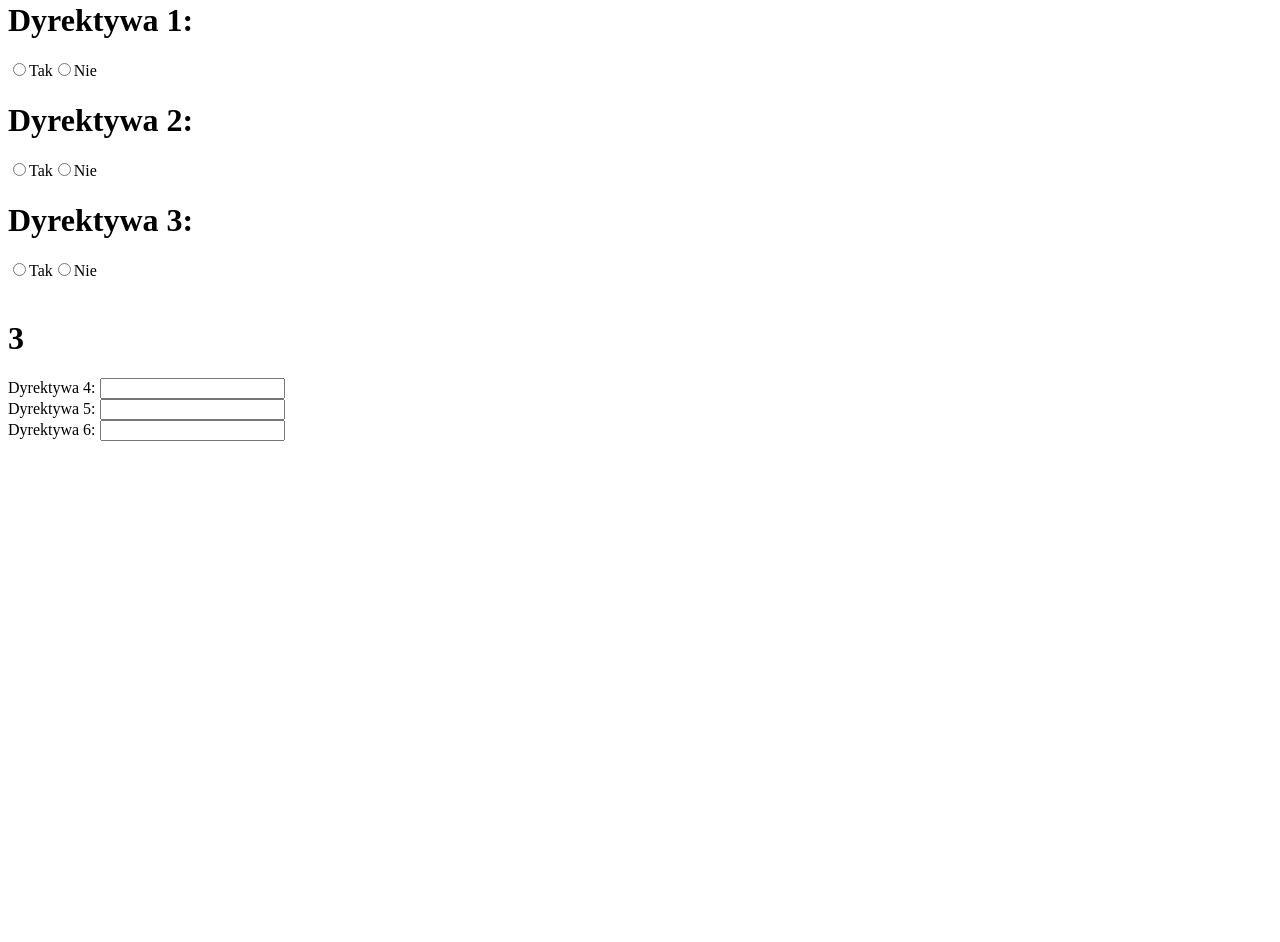
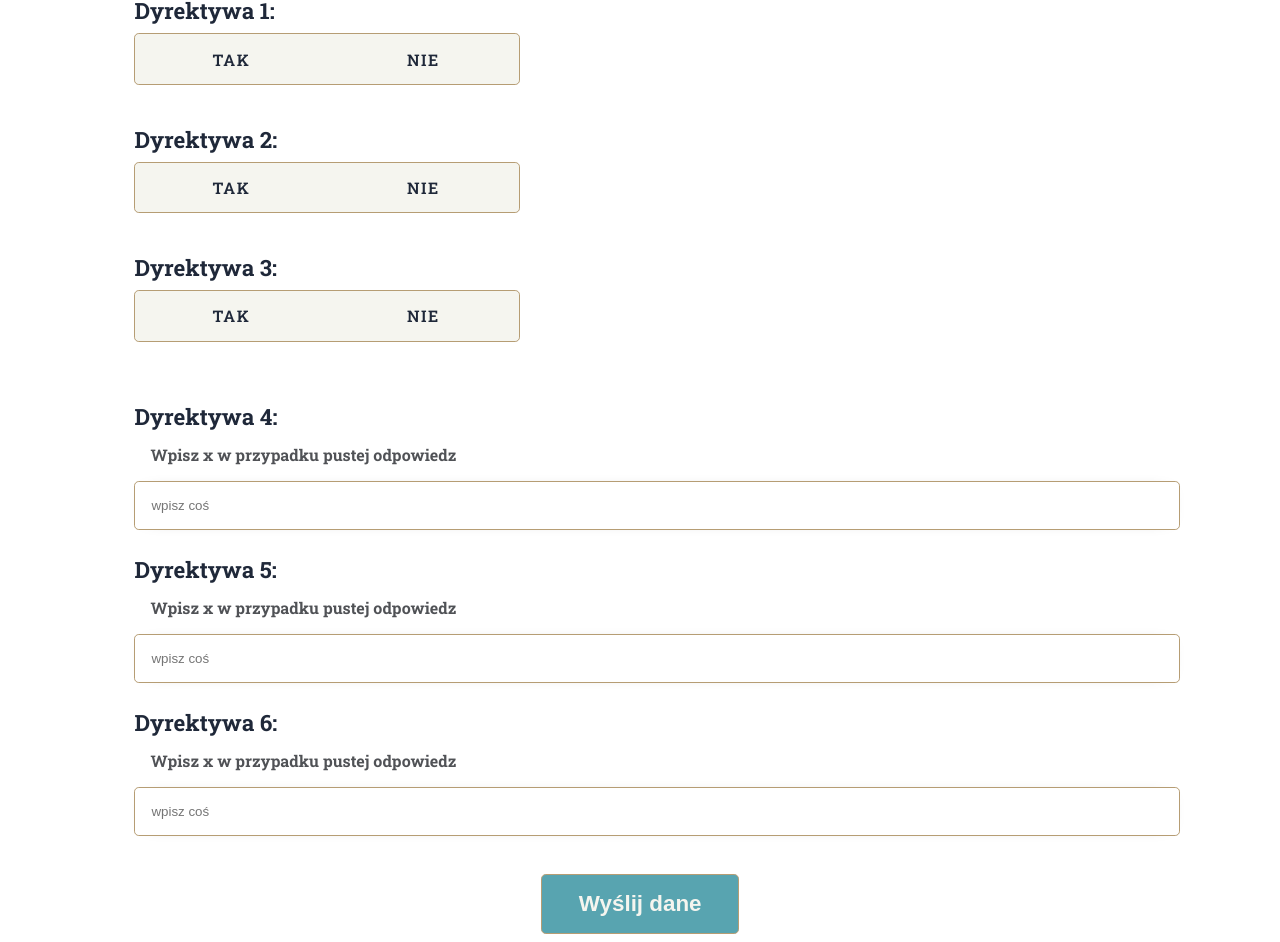
Before and after one commit to estwestminimu/python-projekt, a React (Vite) app in the folder frontend/python-front/: page / in a window 1280 px wide. Shown: the part 497-1439 px from the top of the page. Before the commit the page ends 946 px from the top, so only its background shows below. Built offline with nearby package versions, Linux system fonts and the light colour scheme.

Commit message:
Front dodanie scss poprawa walidacji inputów reakcja na input użytkownika

```diff
--- a/frontend/python-front/package.json
+++ b/frontend/python-front/package.json
@@ -24,6 +24,8 @@
     "eslint-plugin-react-hooks": "^7.0.1",
     "eslint-plugin-react-refresh": "^0.4.24",
     "globals": "^16.5.0",
+    "sass": "^1.97.2",
+    "sass-embedded": "^1.97.2",
     "typescript": "~5.9.3",
     "typescript-eslint": "^8.46.4",
     "vite": "^7.2.4"
--- a/frontend/python-front/src/App.tsx
+++ b/frontend/python-front/src/App.tsx
@@ -1,5 +1,6 @@
 import UserSchemaInput from './UserSchemaInput.tsx'
 
+import './scss/Main.scss';
 
 
 
@@ -14,12 +15,12 @@ function App() {
 
   return(
     <>
-       <h1>1</h1>
+
+      <div className='content'>
+      <h1>Lorem ipsum</h1>
 
       <UserSchemaInput/>
-
-
-
+        </div>
 
 
     </>
--- a/frontend/python-front/src/FirstDirectives.tsx
+++ b/frontend/python-front/src/FirstDirectives.tsx
@@ -7,7 +7,7 @@ type FirstDirectivesProps = {
 
 function FirstDirectives({ data }: FirstDirectivesProps) {
   const [corectdirectiveA, setcorectdirectiveA] = useState<boolean | null>(null);
-  const [corectdirectiveB, setcorectdirectiveB] =useState<boolean | null>(null);
+  const [corectdirectiveB, setcorectdirectiveB] = useState<boolean | null>(null);
   const [corectdirectiveC, setcorectdirectiveC] = useState<boolean | null>(null);
 
   const [selectA, setselectA] = useState<string | null>(null);
@@ -37,63 +37,69 @@ useEffect(() => {
 
 
 
+
+
   return (
 
     <>
-      <h1>
+      <h2 className=
+      {
+        data && selectA !== null ? corectdirectiveA ? "corect_text" : "incorect_text" : ""
+      }>
         Dyrektywa 1:  {data && selectA !== null && (corectdirectiveA ? "Twoja odpowiedź jest poprawna." : "Twoja odpowiedź jest błędna.")}
-      </h1>
+      </h2>
+
+
+      <div className="radio-input">
         <label>
-        <input type="radio" name="directive1" value="True" onChange={e =>setselectA(e.target.value)}
+          <input type="radio" id="value-1" name="directive1" value="True" onChange={e => setselectA(e.target.value)} />
+            <span>TAK</span>
+        </label>
+        <label>
+          <input type="radio" id="value-2" name="directive1" value="False" onChange={e => setselectA(e.target.value)} />
+            <span>NIE</span>
+        </label>
+      </div>
 
 
 
-        />
-        Tak
 
-        <input type="radio" name="directive1" value="False" onChange={e =>setselectA(e.target.value)}
+      <br />
+            <h2 className=
+      {
+        data && selectB !== null ? corectdirectiveB ? "corect_text" : "incorect_text" : ""
+      }>
+        Dyrektywa 2:  {data && selectB !== null && (corectdirectiveB ? "Twoja odpowiedź jest poprawna." : "Twoja odpowiedź jest błędna.")}
+      </h2>
+      <div className="radio-input">
+        <label>
+          <input type="radio" id="value-1" name="directive2" value="True" onChange={e => setselectB(e.target.value)} />
+            <span>TAK</span>
+        </label>
+        <label>
+          <input type="radio" id="value-2" name="directive2" value="False" onChange={e => setselectB(e.target.value)} />
+            <span>NIE</span>
+        </label>
+      </div>
 
-        />
-        Nie
+      <br />
+                 <h2 className={
+        data && selectC !== null ? corectdirectiveC ? "corect_text" : "incorect_text" : ""
+      }>
+        Dyrektywa 3:  {data && selectC !== null && (corectdirectiveC ? "Twoja odpowiedź jest poprawna." : "Twoja odpowiedź jest błędna.")}
+      </h2>
+      <div className="radio-input">
+        <label>
+          <input type="radio" id="value-1" name="directive3" value="True" onChange={e => setselectC(e.target.value)} />
+            <span>TAK</span>
         </label>
-      <br/>
-      <h1>
-        Dyrektywa 2:  {data && selectB !== null && (corectdirectiveB ? "Twoja odpowiedź jest poprawna." : "Twoja odpowiedź jest błędna.")}
-      </h1>
         <label>
-        <input type="radio" name="directive2" value="True" onChange={e =>setselectB(e.target.value)}
+          <input type="radio" id="value-2" name="directive3" value="False" onChange={e => setselectC(e.target.value)} />
+            <span>NIE</span>
+        </label>
+      </div>
 
-
-
-        />
-        Tak
-
-                <input type="radio" name="directive2" value="False" onChange={e =>setselectB(e.target.value)}
-
-
-
-        />
-        Nie
-      </label>
-      <br/>
-            <h1>
-        Dyrektywa 3:  {data && selectC !== null && (corectdirectiveC ? "Twoja odpowiedź jest poprawna." : "Twoja odpowiedź jest błędna.")}
-      </h1>
-      <label>
-        <input type="radio" name="directive3" value="True" onChange={e =>setselectC(e.target.value)}
-
-
-
-        />
-        Tak
-                <input type="radio" name="directive3" value="False" onChange={e =>setselectC(e.target.value)}
-
-
-
-        />
-        Nie
-      </label>
-      <br/>
+      <br />
     </>
   )
 }
--- a/frontend/python-front/src/SecondDirectives.tsx
+++ b/frontend/python-front/src/SecondDirectives.tsx
@@ -1,4 +1,4 @@
-import { useState } from 'react';
+import { useState, useEffect } from 'react';
 
 function compareArray(arr1: string[], arr2: string[]){
 
@@ -36,68 +36,93 @@ function SecondDirectives({ data }: SecondDirectivesProps) {
   const [corectdirectiveE, setcorectdirectiveE] = useState<boolean>(false);
   const [corectdirectiveF, setcorectdirectiveF] = useState<boolean>(false);
 
+  const [selectD, setselectD] = useState<string>(' ');
+  const [selectE, setselectE] = useState<string>(' ');
+  const [selectF, setselectF] = useState<string>(' ');
+
+
+  useEffect(() => {
+    if (!data ||!selectD || selectD.trim() === '') return;
+
+    const arrayA = selectD
+    ?.replaceAll(' ', '')
+    .split(',');
+
+     setcorectdirectiveF(compareArray(arrayA[0]=='x'? []: arrayA, data.directive_four ))
+
+  }, [selectD, data]);
+
+
+
+  useEffect(() => {
+    if (!data ||!selectE || selectE.trim() === '') return;
+
+    const arrayA = selectE
+    ?.replaceAll(' ', '')
+    .split(',');
+    setcorectdirectiveF(compareArray(arrayA[0]=='x'? []: arrayA, data.directive_five ))
+
+  }, [selectE, data]);
+
+
+
+  useEffect(() => {
+    if (!data ||!selectF || selectF.trim() === '') return;
+
+    const arrayA = selectF
+    ?.replaceAll(' ', '')
+    .split(',');
+
+    setcorectdirectiveF(compareArray(arrayA[0]=='x'? []: arrayA, data.directive_six ))
+
+  }, [selectF, data]);
+
+
+
+
   return (
     <>
-      Dyrektywa 4:  {data && (corectdirectiveD ? "Twoja odpowiedź jest poprawna." : "Twoja odpowiedź jest błędna.")}
+     <h2 className=
+      {
+        data && selectD !== null ? corectdirectiveD ? "corect_text" : "incorect_text" : ""
+      }>
+      Dyrektywa 4:  {data && selectD !== null && (corectdirectiveD ? "Twoja odpowiedź jest poprawna." : "Twoja odpowiedź jest błędna.")}
+
+      </h2>
+      <span className='info'>Wpisz x w przypadku pustej odpowiedz</span>
 
 
       <label>
-        <input type="text" onChange={e =>
-         {
-          // console.log(data.directive_five)
-
-          const arrayA = e.target.value
-          .replaceAll(' ', '')
-          .split(',')
-          .map(x => x);
-          // console.log(arrayTest)
-          setcorectdirectiveD(compareArray(arrayA, data?.directive_four ?? []))
-
-        }} />
+        <input type="text" className='input' placeholder="wpisz coś" onChange={e =>  setselectD(e.target.value)} />
 
 
       </label>
       <br />
-      Dyrektywa 5:  {data && (corectdirectiveE ? "Twoja odpowiedź jest poprawna." : "Twoja odpowiedź jest błędna.")}
+           <h2 className=
+      {
+        data && selectE !== null ? corectdirectiveE ? "corect_text" : "incorect_text" : ""
+      }>
+      Dyrektywa 5:  {data && selectE !==null  && (corectdirectiveE ? "Twoja odpowiedź jest poprawna." : "Twoja odpowiedź jest błędna.")}
+      </h2>
+      <span className='info'>Wpisz x w przypadku pustej odpowiedz</span>
 
       <label>
-        <input type="text" onChange={e =>
-
-        {
-          // console.log(data.directive_five)
-
-          const arrayA = e.target.value
-          .replaceAll(' ', '')
-          .split(',')
-          .map(x => x);
-          // console.log(arrayTest)arrayA
-          setcorectdirectiveE(compareArray(arrayA,data?.directive_five ?? []))
-
-        }
-
-
-        } />
+     <input type="text" className='input' placeholder="wpisz coś" onChange={e =>  setselectE(e.target.value)} />
 
       </label>
 
       <br />
-      Dyrektywa 6:  {data && (corectdirectiveF ? "Twoja odpowiedź jest poprawna." : "Twoja odpowiedź jest błędna.")}
+                 <h2 className=
+      {
+        data && selectF !== null ? corectdirectiveF ? "corect_text" : "incorect_text" : ""
+      }>
+      Dyrektywa 6:  {data  && selectF !==null   && (corectdirectiveF ? "Twoja odpowiedź jest poprawna." : "Twoja odpowiedź jest błędna.")}
 
+      </h2>
+
+      <span className='info'>Wpisz x w przypadku pustej odpowiedz</span>
       <label>
-        <input type="text"  onChange={e =>
-          {
-          // console.log(data.directive_five)
-
-          const arrayA = e.target.value
-          .replaceAll(' ', '')
-          .split(',')
-          .map(x => x);
-          // console.log(arrayTest)
-          setcorectdirectiveF(compareArray(arrayA, data?.directive_six ?? []))
-
-
-          }
-        }/>
+       <input type="text" className='input' placeholder="wpisz coś" onChange={e =>  setselectF(e.target.value)} />
 
 
       </label>
--- a/frontend/python-front/src/UserSchemaInput.tsx
+++ b/frontend/python-front/src/UserSchemaInput.tsx
@@ -1,11 +1,8 @@
 
 import { useState } from 'react';
 import axios from 'axios';
-import InputFeedback from './InputFeedback.tsx'
 import FirstDirectives from './FirstDirectives.tsx'
 import SecondDirectives from './SecondDirectives.tsx'
-import UserTypeInput from './UserTypeInput.tsx'
-
 function UserSchemaInput() {
   // do sprawdzenia czy dane wprowadzone przez użytkownika sa poprawne
 
@@ -37,7 +34,9 @@ function UserSchemaInput() {
 
       try {
       // @ts-ignore
-         const API_URL = process.env.NEXT_PUBLIC_API_URL || 'http://127.0.0.1:8000';
+        //  const API_URL = process.env.NEXT_PUBLIC_API_URL || 'http://127.0.0.1:8000';
+
+        const API_URL = 'http://127.0.0.1:8000';
 
         //Wysylamy dane do api wedlug naszych inputow
         const request = await axios.post(`${API_URL}/validation`,{
@@ -72,39 +71,40 @@ function UserSchemaInput() {
 
     return (
         <>
-        <InputFeedback status={isInputCorrect ? 'success' : 'warning'}/>
-            <label>
-                Zdanie 1:
-                <input name="myInput" value={firstSentence}
+                <h3>Zdanie 1: </h3>
+                  <br />
+                <input className='input' placeholder="wpisz coś" type="text"  value={firstSentence}
                 onChange={(e)=>setfirstSentence(e.target.value)}/>
-
-                <input name="myInput" value={firstScheme}
+           <br />
+                <input className='input' type="text" placeholder="wpisz coś"  value={firstScheme}
                 onChange={(e)=>setfirstScheme(e.target.value)}/>
                 <br />
-                Zdanie 2:
-                <input name="myInput" value={secondSentence}
+                  <h3>Zdanie 2: </h3>
+                  <br />
+                <input className='input'  type="text" placeholder="wpisz coś" value={secondSentence}
                 onChange={(e)=>setsecondSentence(e.target.value)} />
-
-                 <input name="myInput" value={secondScheme}
+  <br />
+                 <input className='input' type="text" placeholder="wpisz coś" value={secondScheme}
                  onChange={(e)=>setsecondScheme(e.target.value)}/>
                  <br/>
-                <button
+
+                {/* <h1>test {JSON.stringify(data)}</h1> */}
+
+       <h4>Uzupełnij dyrektywy</h4>
+
+       <br/>
+      <FirstDirectives data={data}/>
+       <br/>
+      <SecondDirectives data={data}/>
+      <div className='cent'>
+
+ <button
                     onClick={sendData}
                     disabled={loading}>
                     {loading ? "Analizowanie..." : "Wyślij dane"}
                 </button>
-                <h1>test {JSON.stringify(data)}</h1>
-            </label>
 
-    <UserTypeInput/>
-       <h1>2</h1>
-
-       <br/>
-      <FirstDirectives data={data}/>
-       <br/>
-       <h1>3</h1>
-      <SecondDirectives data={data}/>
-
+      </div>
         </>
     )
 }
--- /dev/null
+++ b/frontend/python-front/src/scss/Main.scss
@@ -0,0 +1,52 @@
+@use "variables";
+@use "_input";
+@use "_font";
+@use "_formatanswers";
+
+
+body {
+  font-family: "Roboto Slab", serif;
+  font-optical-sizing: auto;
+  font-style: normal;
+//   background-color: variables.$color_white;
+  color: variables.$color_black;
+}
+
+.content
+{
+  width: 80%;
+  margin: auto;
+  align-items: center;
+  justify-content: center;
+  margin-top: 2rem;
+}
+
+h4
+{
+  font-size: variables.$big_font_size;
+  margin-bottom: -2rem;
+}
+h2
+{
+  font-size: variables.$main_font_size;
+  margin-bottom: 0.5rem;
+}
+
+
+h3
+{
+  font-size: variables.$main_font_size;
+}
+
+.content > h1:first-child
+{
+  text-align: center;
+}
+
+.info
+{
+  display: inline-block;
+  font-weight: bold;
+  margin:0.3rem 0 1rem 1rem;
+  color: variables.$color_black_washed;
+}
--- /dev/null
+++ b/frontend/python-front/src/scss/_font.scss
@@ -0,0 +1 @@
+@import url('https://fonts.googleapis.com/css2?family=Roboto+Slab:wght@100..900&display=swap');
--- /dev/null
+++ b/frontend/python-front/src/scss/_formatanswers.scss
@@ -0,0 +1,32 @@
+@use "variables";
+
+
+h2
+{
+    margin-bottom: 0;
+}
+
+.corect_text
+{
+    color: variables.$color_pine;
+
+
+}
+
+.incorect_text
+{
+    color: variables.$color_red;
+
+}
+
+.corect_input
+{
+ border-color: variables.$color_pine;
+
+
+}
+
+.incorect_input
+{
+    border-color: variables.$color_red;
+}
--- /dev/null
+++ b/frontend/python-front/src/scss/_input.scss
@@ -0,0 +1,144 @@
+@use "variables";
+
+.input {
+  width: 100%;
+  height: auto;
+  padding: 1rem;
+  border-radius: variables.$border_radius_button;
+  border: 1px solid variables.$color_camel;
+  outline: none;
+  transition: all 0.3s cubic-bezier(0.19, 1, 0.22, 1);
+  box-shadow: 0px 0px 20px -18px;
+  margin-bottom: 0.4rem;
+}
+
+.input:hover {
+  border: 2px solid variables.$color_selected;
+  box-shadow: 0px 0px 20px -18px;
+}
+
+.input:active {
+  transform: scale(0.95);
+}
+
+.input:focus {
+  border: 2.3px solid variables.$color_selected;
+}
+
+button {
+  appearance: none;
+  background-color: transparent;
+  border: 1px solid variables.$color_camel;
+  border-radius: variables.$border_radius_button;
+  box-sizing: border-box;
+  color: variables.$color_white;
+  cursor: pointer;
+  display: inline-block;
+  font-size: variables.$main_font_size;
+  font-weight: 600;
+  line-height: normal;
+  margin: 0;
+  outline: none;
+  padding: 1rem 2.3rem;
+  text-align: center;
+  text-decoration: none;
+  transition: all 300ms cubic-bezier(0.23, 1, 0.32, 1);
+  user-select: none;
+  -webkit-user-select: none;
+  touch-action: manipulation;
+  will-change: transform;
+  background-color: variables.$color_selected;
+}
+
+button:disabled {
+  pointer-events: none;
+}
+
+button:hover {
+  box-shadow: rgba(0, 0, 0, 0.25) 0 1px 4px;
+}
+
+button:active {
+  box-shadow: none;
+  transform: translateY(0);
+}
+
+h3 {
+  margin-bottom: -1rem;
+}
+
+.cent {
+  width: 100%;
+  display: flex;
+  justify-content: center;
+  align-items: center;
+  margin-top: 2rem;
+}
+
+.radio-input input {
+  display: none;
+}
+
+.radio-input {
+  --container_width: 24rem;
+  position: relative;
+  display: flex;
+  align-items: center;
+  border-radius: variables.$border_radius_button;
+  background-color: variables.$color_white;
+  color: variables.$color_black;
+  width: var(--container_width);
+  overflow: hidden;
+  border: 1px solid variables.$color_camel;
+}
+
+.radio-input label {
+  width: 100%;
+  padding: 0.9rem;
+  cursor: pointer;
+  display: flex;
+  justify-content: center;
+  align-items: center;
+  z-index: 1;
+  font-weight: 600;
+  letter-spacing: -1px;
+  font-size: variables.$secondary_font_size;
+  letter-spacing: 0.1rem;
+}
+
+.selection {
+  display: none;
+  position: absolute;
+  height: 100%;
+  width: calc(var(--container_width) / 3);
+  z-index: 0;
+  left: 0;
+  top: 0;
+  transition: 0.15s ease;
+}
+
+input[type="radio"] + span:hover {
+  transform: scale(1.05);
+}
+
+.radio-input label:has(input:checked) {
+  color: variables.$color_white;
+  background-color: variables.$color_selected;
+  letter-spacing: 0.2rem;
+}
+
+.radio-input label:has(input:checked) ~ .selection {
+  display: inline-block;
+}
+
+.radio-input label:nth-child(1):has(input:checked) ~ .selection {
+  transform: translateX(calc(var(--container_width) * 0 / 3));
+}
+
+.radio-input label:nth-child(2):has(input:checked) ~ .selection {
+  transform: translateX(calc(var(--container_width) * 1 / 3));
+}
+
+.radio-input label:nth-child(3):has(input:checked) ~ .selection {
+  transform: translateX(calc(var(--container_width) * 2 / 3));
+}
--- /dev/null
+++ b/frontend/python-front/src/scss/_variables.scss
@@ -0,0 +1,20 @@
+$background: #3498db;
+$color_white: #F5F5EF;
+$color_camel: #B69D74;
+$color_red: #D62828;
+$color_black: #1F2839;
+$color_black_washed: #505256;
+
+$color_pine: #297373;
+$color_selected: #58A4B0;
+
+// Rozmiar
+$size_button: 1.4rem;
+
+
+$big_font_size: 1.8rem;
+$main_font_size: 1.4rem;
+$secondary_font_size:1rem;
+
+
+$border_radius_button: 0.3rem;
```
Also changed, not shown: frontend/python-front/src/UserTypeInput.tsx (deleted, +0 -15 lines), frontend/python-front/src/ApiCall.tsx (deleted), 1 other file (tests, documents, lock files or other folders). Lines whose indentation alone changed are shown as unchanged.
